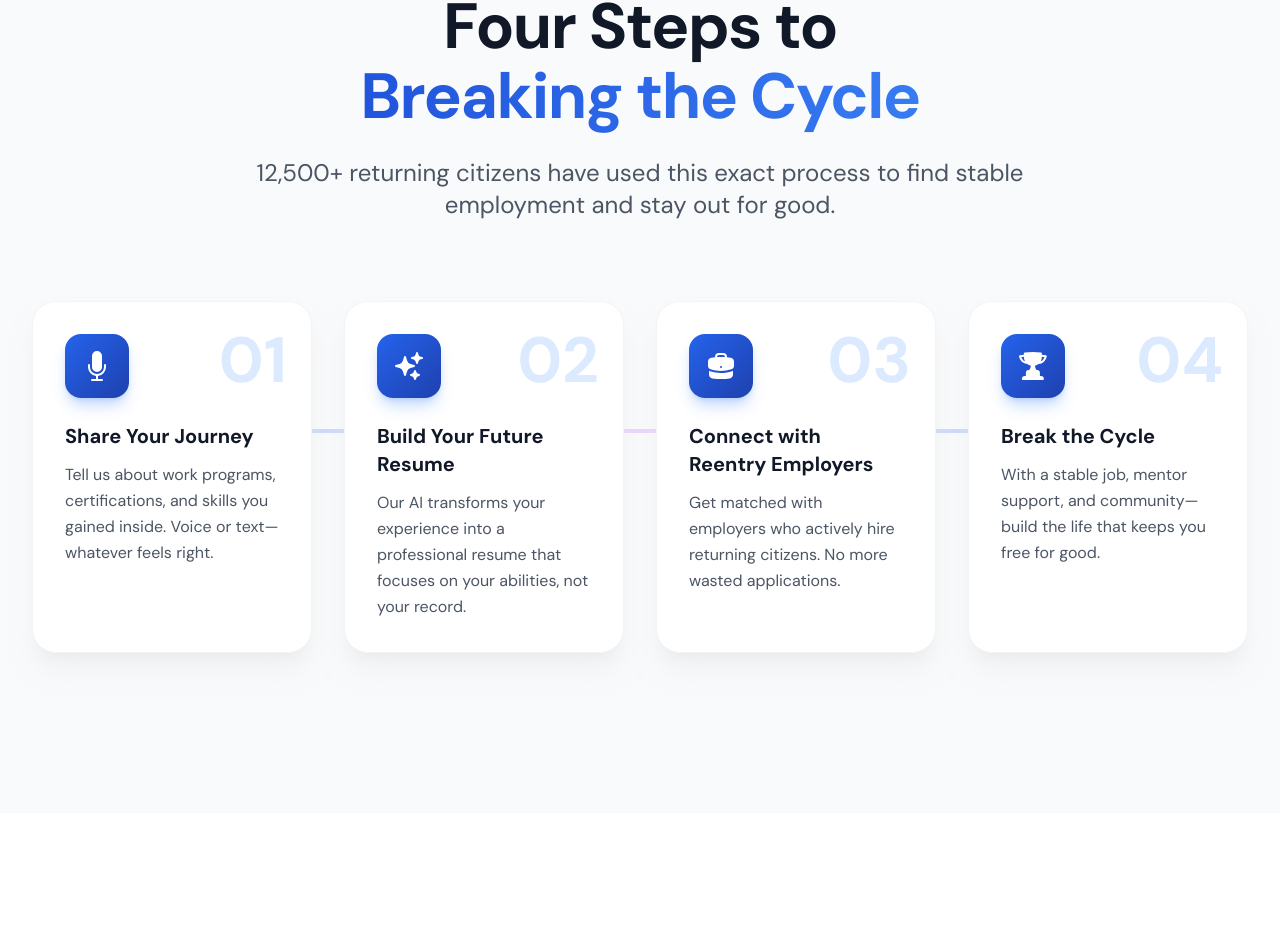
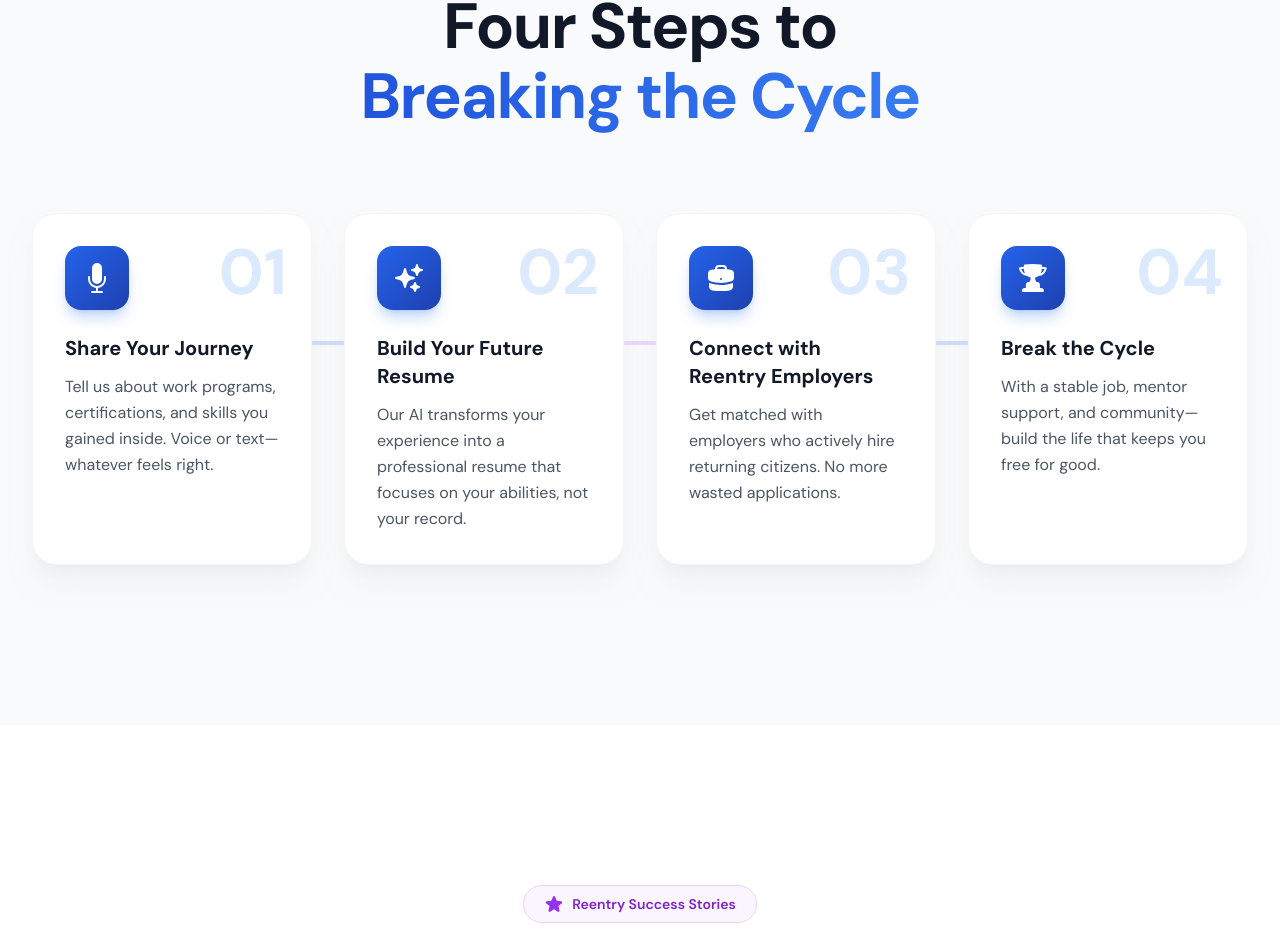
Before and after one commit to nejifresh/jobseekwebsite, a Next.js app: page / in a window 1280 px wide. Shown: the part 3935-4887 px from the top of the page. Built offline with nearby package versions, Linux system fonts and the light colour scheme.

Commit message:
glow remove

```diff
--- a/app/page.tsx
+++ b/app/page.tsx
@@ -175,7 +175,6 @@ export default function HomePage() {
   });
 
   const heroY = useTransform(scrollYProgress, [0, 1], [0, 200]);
-  const heroOpacity = useTransform(scrollYProgress, [0, 0.5], [1, 0]);
 
   return (
     <div className="overflow-hidden">
@@ -190,7 +189,7 @@ export default function HomePage() {
         <div className="absolute bottom-0 left-0 w-[600px] h-[600px] bg-gradient-to-tr from-accent-200/30 via-primary-200/20 to-transparent rounded-full blur-3xl translate-y-1/2 -translate-x-1/4" />
 
         <motion.div
-          style={{ y: heroY, opacity: heroOpacity }}
+          style={{ y: heroY }}
           className="container-wide relative z-10"
         >
           <div className="grid lg:grid-cols-2 gap-12 lg:gap-20 items-center">
@@ -588,10 +587,6 @@ export default function HomePage() {
               Four Steps to
               <span className="block gradient-text">Breaking the Cycle</span>
             </motion.h2>
-            <motion.p variants={fadeInUp} className="body-large">
-              12,500+ returning citizens have used this exact process to find
-              stable employment and stay out for good.
-            </motion.p>
           </motion.div>
 
           <div className="relative">
```
